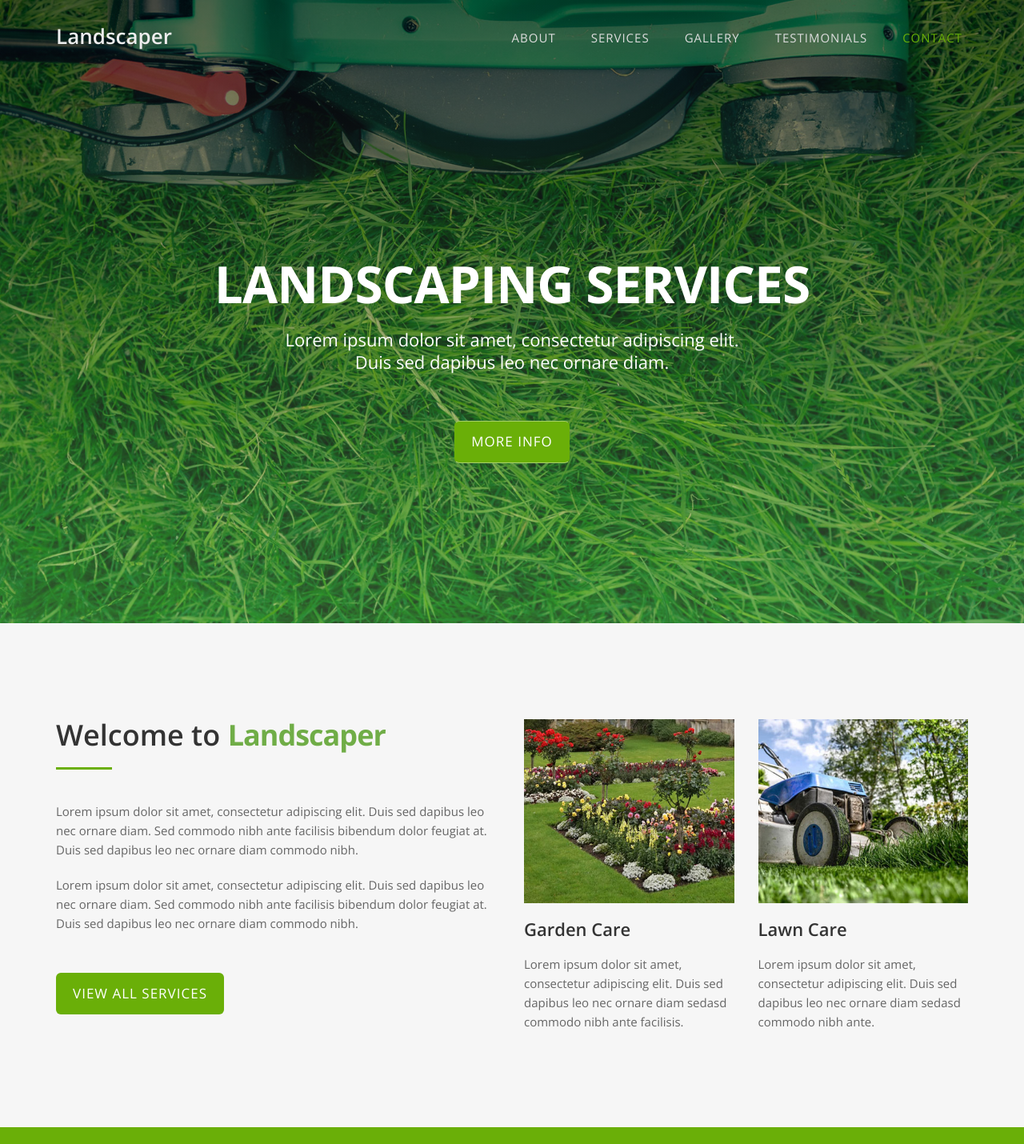
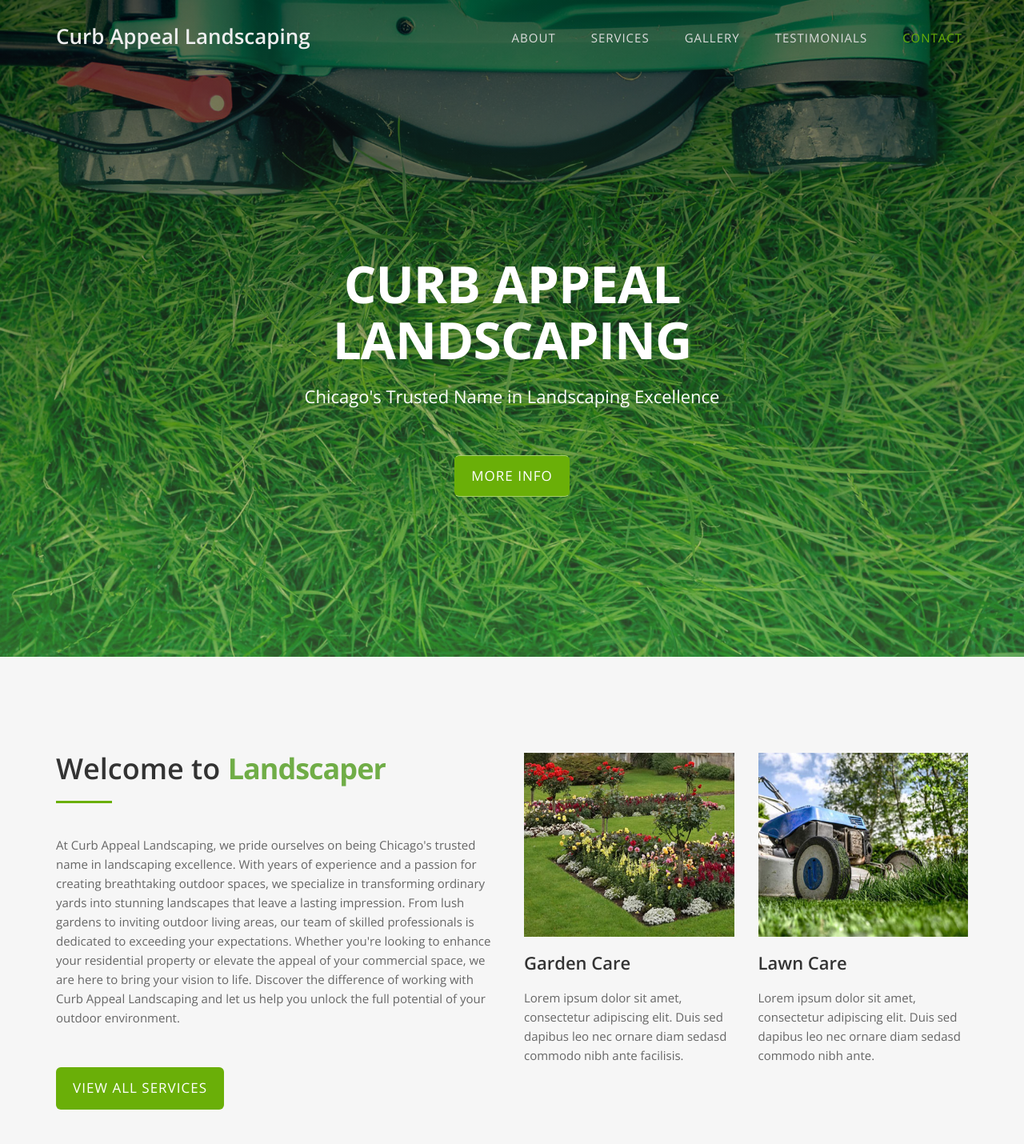
Before and after one commit to tyshantprince/CurbAppeal, a plain HTML site: page index.html in a window 1280 px wide. Shown: the top 1430 px of the page at 80% size. Drawn offline with nearby package versions, Linux system fonts and the light colour scheme.

Commit message:
adjust titles and lading page

```diff
--- a/index.html
+++ b/index.html
@@ -3,7 +3,7 @@
 <head>
 <meta charset="utf-8">
 <meta name="viewport" content="width=device-width, initial-scale=1">
-<title>Landscaper</title>
+<title>Curb Appeal Landscaping LLC</title>
 <meta name="description" content="">
 <meta name="author" content="">
 
@@ -45,7 +45,7 @@
     <!-- Brand and toggle get grouped for better mobile display -->
     <div class="navbar-header">
       <button type="button" class="navbar-toggle collapsed" data-toggle="collapse" data-target="#bs-example-navbar-collapse-1"> <span class="sr-only">Toggle navigation</span> <span class="icon-bar"></span> <span class="icon-bar"></span> <span class="icon-bar"></span> </button>
-      <a class="navbar-brand page-scroll" href="#page-top">Landscaper</a> </div>
+      <a class="navbar-brand page-scroll" href="#page-top">Curb Appeal Landscaping</a> </div>
 
     <!-- Collect the nav links, forms, and other content for toggling -->
     <div class="collapse navbar-collapse" id="bs-example-navbar-collapse-1">
@@ -68,9 +68,8 @@
       <div class="container">
         <div class="row">
           <div class="col-md-8 col-md-offset-2 intro-text">
-            <h1>Landscaping Services</h1>
-            <p>Lorem ipsum dolor sit amet, consectetur adipiscing elit.<br>
-              Duis sed dapibus leo nec ornare diam.</p>
+            <h1>Curb Appeal Landscaping</h1>
+            <p>Chicago's Trusted Name in Landscaping Excellence</p>
             <a href="#about" class="btn btn-custom btn-lg page-scroll">More Info</a> </div>
         </div>
       </div>
@@ -85,8 +84,10 @@
         <div class="about-text">
           <h2>Welcome to <span>Landscaper</span></h2>
           <hr>
-          <p>Lorem ipsum dolor sit amet, consectetur adipiscing elit. Duis sed dapibus leo nec ornare diam. Sed commodo nibh ante facilisis bibendum dolor feugiat at. Duis sed dapibus leo nec ornare diam commodo nibh.</p>
-          <p>Lorem ipsum dolor sit amet, consectetur adipiscing elit. Duis sed dapibus leo nec ornare diam. Sed commodo nibh ante facilisis bibendum dolor feugiat at. Duis sed dapibus leo nec ornare diam commodo nibh.</p>
+          <p>At Curb Appeal Landscaping, we pride ourselves on being Chicago's trusted name in landscaping excellence.
+            With years of experience and a passion for creating breathtaking outdoor spaces, we specialize in transforming ordinary yards into stunning landscapes that leave a lasting impression.
+            From lush gardens to inviting outdoor living areas, our team of skilled professionals is dedicated to exceeding your expectations. Whether you're looking to enhance your residential property or elevate the appeal of your commercial space,
+            we are here to bring your vision to life. Discover the difference of working with Curb Appeal Landscaping and let us help you unlock the full potential of your outdoor environment.</p>
           <a href="#services" class="btn btn-custom btn-lg page-scroll">View All Services</a> </div>
       </div>
       <div class="col-xs-12 col-md-3">
@@ -300,15 +301,14 @@
         <h3>Address</h3>
         <hr>
         <div class="contact-item">
-          <p>4321 California St,</p>
-          <p>San Francisco, CA 12345</p>
+          <p>Chicago, IL 60612</p>
         </div>
       </div>
       <div class="col-md-4">
         <h3>Working Hours</h3>
         <hr>
         <div class="contact-item">
-          <p>Monday-Saturday: 07:00 - 18:00</p>
+          <p>Monday-Saturday: 8:00am - 5:00pm</p>
           <p>Sunday: CLOSED</p>
         </div>
       </div>
@@ -359,7 +359,7 @@
           <li><a href="#"><i class="fa fa-google-plus"></i></a></li>
         </ul>
       </div>
-      <p>&copy; 2016 Landscaper. Designed by <a href="http://www.templatewire.com" rel="nofollow">TemplateWire</a></p>
+      <p>&copy; 2024 Curb Appeal LLC. Designed by <a href="http://www.templatewire.com" rel="nofollow">Tyshan Prince</a></p>
     </div>
   </div>
 </div>
```
